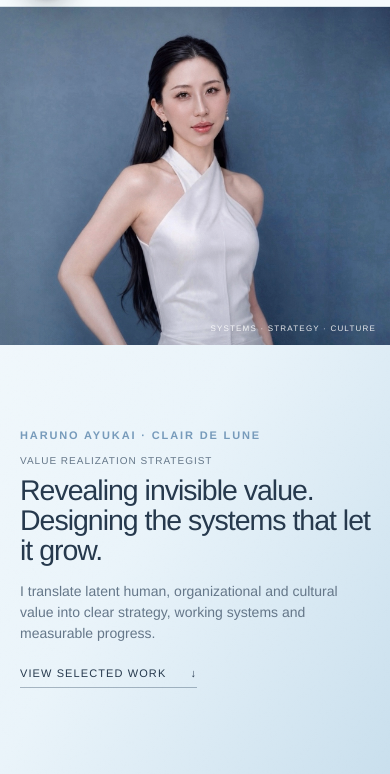
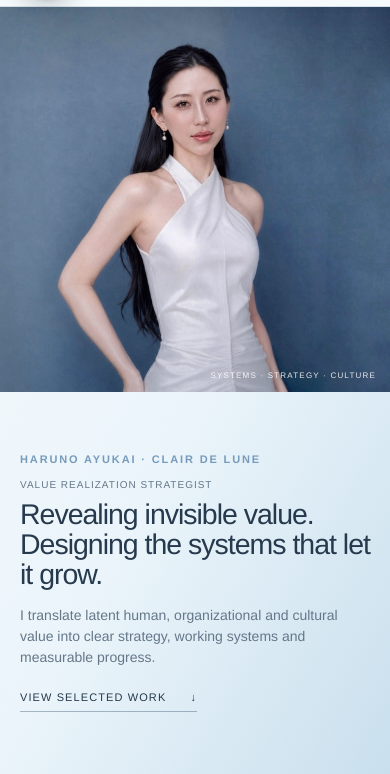
Before and after one commit to Haru317/portfolio, a website built with Vite: page index.html in a window 390 px wide. Shown: the part 67-841 px from the top of the page. Built offline with nearby package versions, Linux system fonts and the light colour scheme.

Commit message:
Stabilize hero proportions across viewports

```diff
--- a/src/style.css
+++ b/src/style.css
@@ -58,7 +58,7 @@ a { color: inherit; text-decoration: none; }
   position: relative;
   min-height: 100svh; height: 100svh; padding-top: 108px;
   display: grid;
-  grid-template-columns: 56% 44%;
+  grid-template-columns: minmax(0, 1fr) clamp(44%, calc(65.33% - 1.67vw), 52%);
   background: linear-gradient(120deg, var(--ice) 0%, #eaf4fa 55%, #c9dfed 100%);
   overflow: hidden;
 }
@@ -99,7 +99,7 @@ a { color: inherit; text-decoration: none; }
 }
 .hero-portrait img {
   position: absolute; inset: 0; width: 100%; height: 100%; max-width: none;
-  transform: none; object-fit: contain; object-position: center bottom;
+  transform: none; object-fit: cover; object-position: center 18%;
   filter: saturate(.88) brightness(1.03);
 }
 .portrait-caption {
@@ -204,10 +204,10 @@ footer .brand-logo { width: 54px; height: 54px; }
   .brand-logo, .nav.scrolled .brand-logo { width: 54px; height: 54px; }
   .hero {
     min-height: 100svh; height: auto; grid-template-columns: 1fr;
-    grid-template-rows: 40svh auto; padding-top: 74px;
+    grid-template-rows: calc((100svh - 74px) / 2) auto; padding-top: 74px;
   }
   .hero-copy {
-    min-height: calc(60svh - 74px); height: auto; padding: 18px 20px 22px; order: 2;
+    min-height: calc((100svh - 74px) / 2); height: auto; padding: 16px 20px 20px; order: 2;
     display: flex; flex-direction: column; justify-content: center;
   }
   .hero-title { margin: 14px 0 0; padding: 0; }
@@ -218,7 +218,7 @@ footer .brand-logo { width: 54px; height: 54px; }
   .hero-bottom > p { font-size: 14px; line-height: 1.5; }
   .hero-bottom > p span { display: inline; white-space: normal; }
   .hero-bottom a { width: fit-content; }
-  .hero-portrait { min-height: 265px; height: 40svh; max-height: 380px; order: 1; }
+  .hero-portrait { min-height: 290px; height: calc((100svh - 74px) / 2); max-height: none; order: 1; }
   .hero-portrait img { inset: 0; width: 100%; height: 100%; transform: none; object-fit: cover; object-position: center 18%; }
   .portrait-caption { right: 14px; bottom: 12px; font-size: 8px; }
 
```
